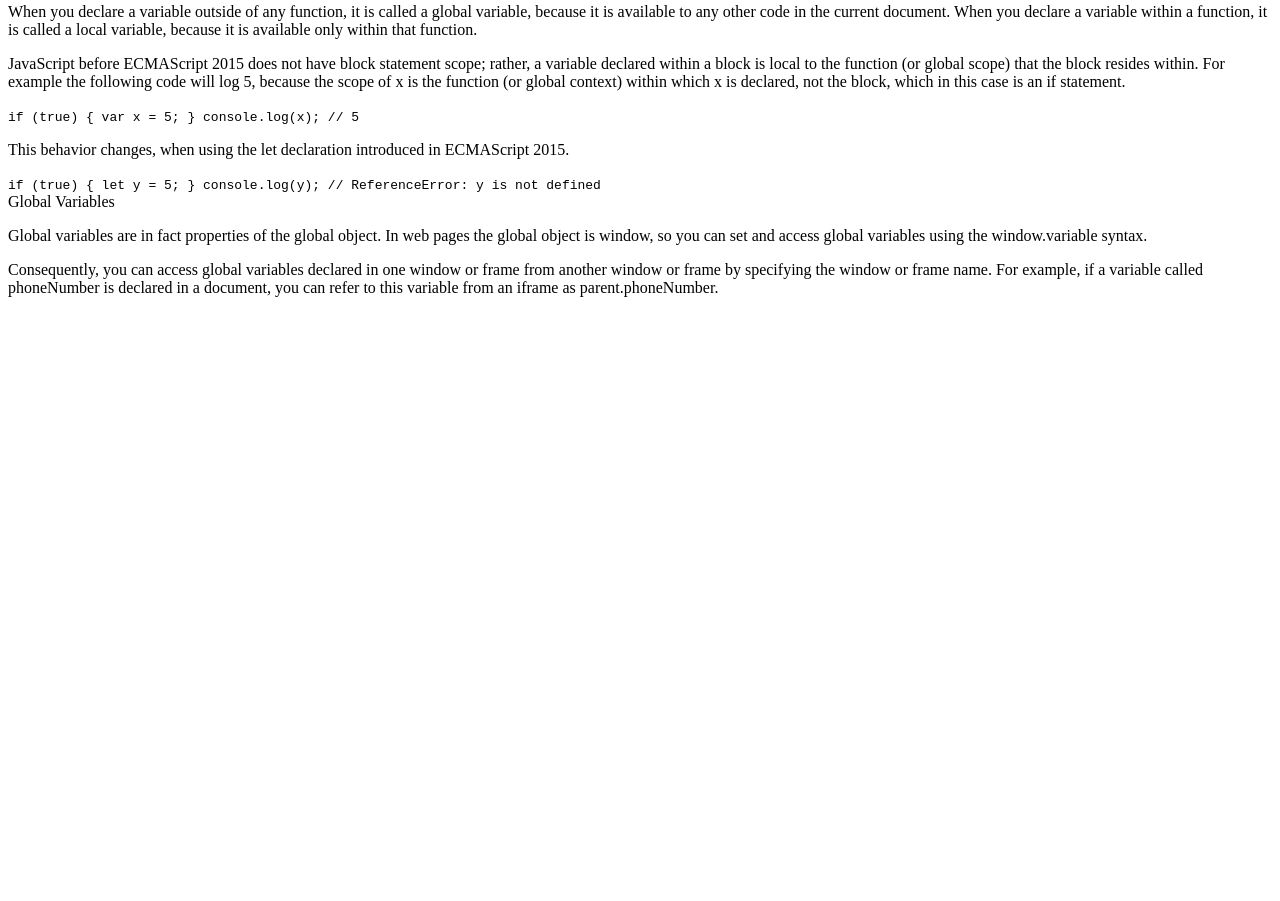
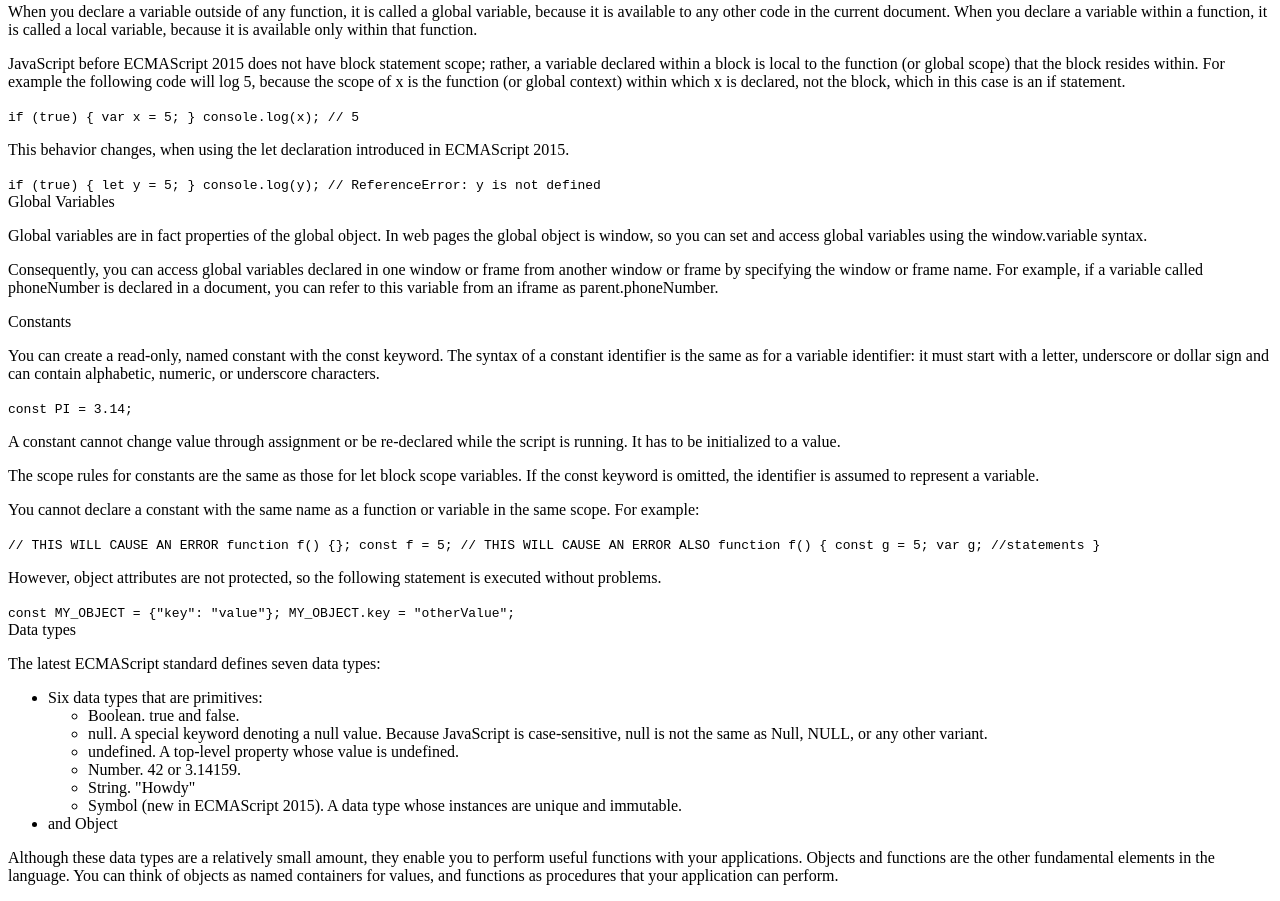
Before and after one commit to Umuhoza-abc/SHECANCODE, a plain HTML site: page index.html in a window 1280 px wide. Shown: the part 1647-2548 px from the top of the page. Before the commit the page ends 1960 px from the top, so only its background shows below. Drawn offline with Linux system fonts and the light colour scheme.

Commit message:
Added-2-sections-Constants/Data types

```diff
--- a/index.html
+++ b/index.html
@@ -147,6 +147,85 @@
         </p>
     </section>
 
+    <section class="main-section" id="Constants">
+        <header>Constants</header>
+        <p>
+            You can create a read-only, named constant with the const keyword. The syntax of a constant identifier is the same as for a variable identifier: it must start with a letter, underscore or dollar sign and can contain alphabetic, numeric, or underscore characters.
+        </p>
+
+        <code>
+            const PI = 3.14;
+
+        </code>
+
+        <p>
+            A constant cannot change value through assignment or be re-declared while the script is running. It has to be initialized to a value.
+        </p>
+
+        <p>
+            The scope rules for constants are the same as those for let block scope variables. If the const keyword is omitted, the identifier is assumed to represent a variable.
+
+        </p>
+
+        <p>
+            You cannot declare a constant with the same name as a function or variable in the same scope. For example:
+        </p>
+
+        <code>
+            // THIS WILL CAUSE AN ERROR function f() {}; const f = 5; // THIS
+            WILL CAUSE AN ERROR ALSO function f() { const g = 5; var g;
+            //statements }
+        </code>
+
+        <p>
+            However, object attributes are not protected, so the following statement is executed without problems.
+        </p>
+        <code>
+            const MY_OBJECT = {"key": "value"}; MY_OBJECT.key =
+            "otherValue";
+        </code>
+    </section>
+
+    <section class="main-section" id="Data_types">
+        <header>Data types</header>
+        <p>The latest ECMAScript standard defines seven data types:</p>
+        <ul>
+            <li>
+                Six data types that are primitives:
+
+            </li>
+            <ul>
+                <li>
+                    Boolean. true and false.
+                </li>
+                <li>
+                    null. A special keyword denoting a null value. Because JavaScript is case-sensitive, null is not the same as Null, NULL, or any other variant.
+                </li>
+                <li>
+                    undefined. A top-level property whose value is undefined.
+                </li>
+                <li>
+                    Number. 42 or 3.14159.
+                </li>
+                <li>
+                    String. "Howdy"
+                </li>
+
+            <li>
+                Symbol (new in ECMAScript 2015). A data type whose instances are unique and immutable.
+            </li>
+            </ul>
+            <li>
+                and Object
+            </li>
+        </ul>
+
+        <p>
+            Although these data types are a relatively small amount, they enable you to perform useful functions with your applications. Objects and functions are the other fundamental elements in the language. You can think of objects as named containers for values, and functions as procedures that your application can perform.
+        </p>
+
+    </section>
+
 
 
 
```
